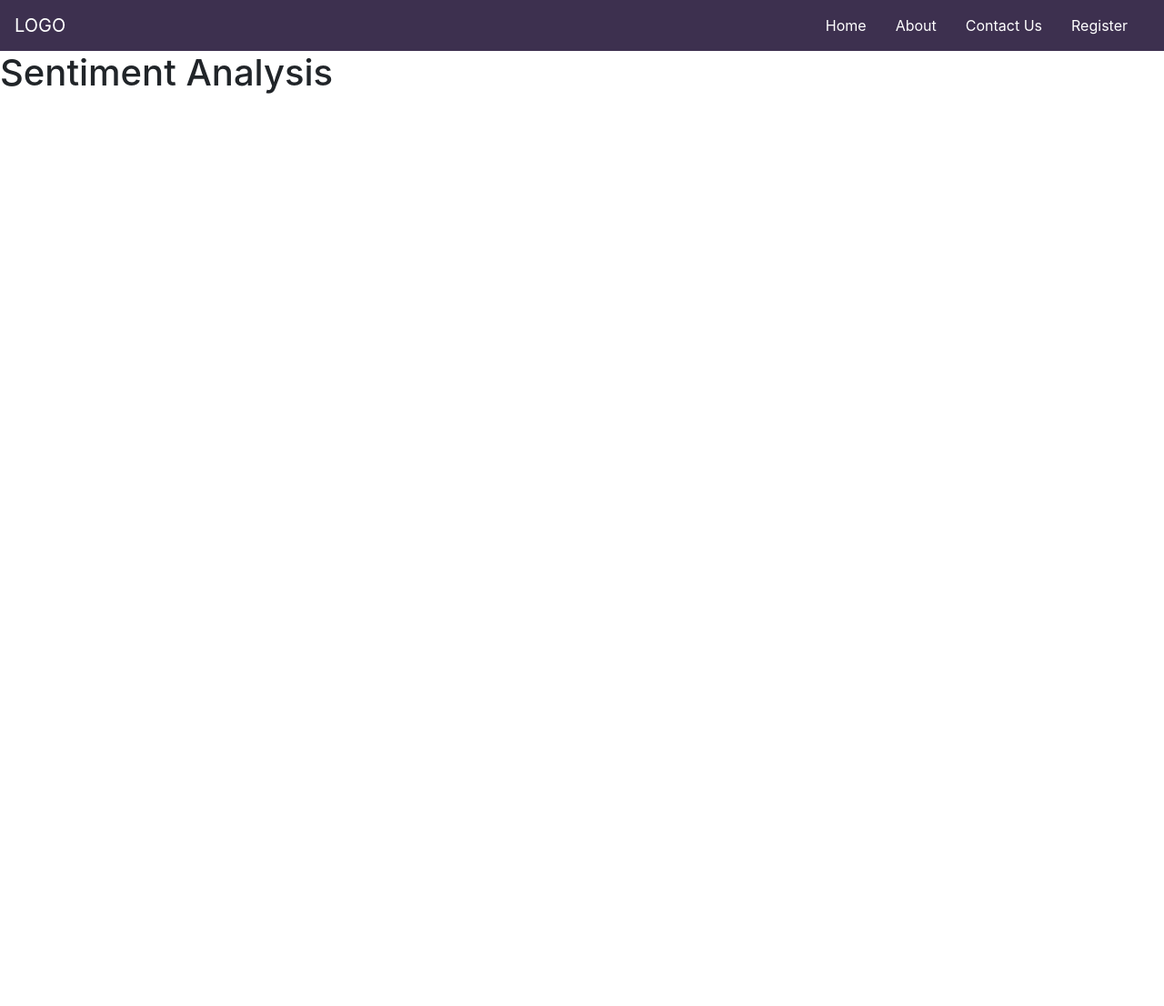
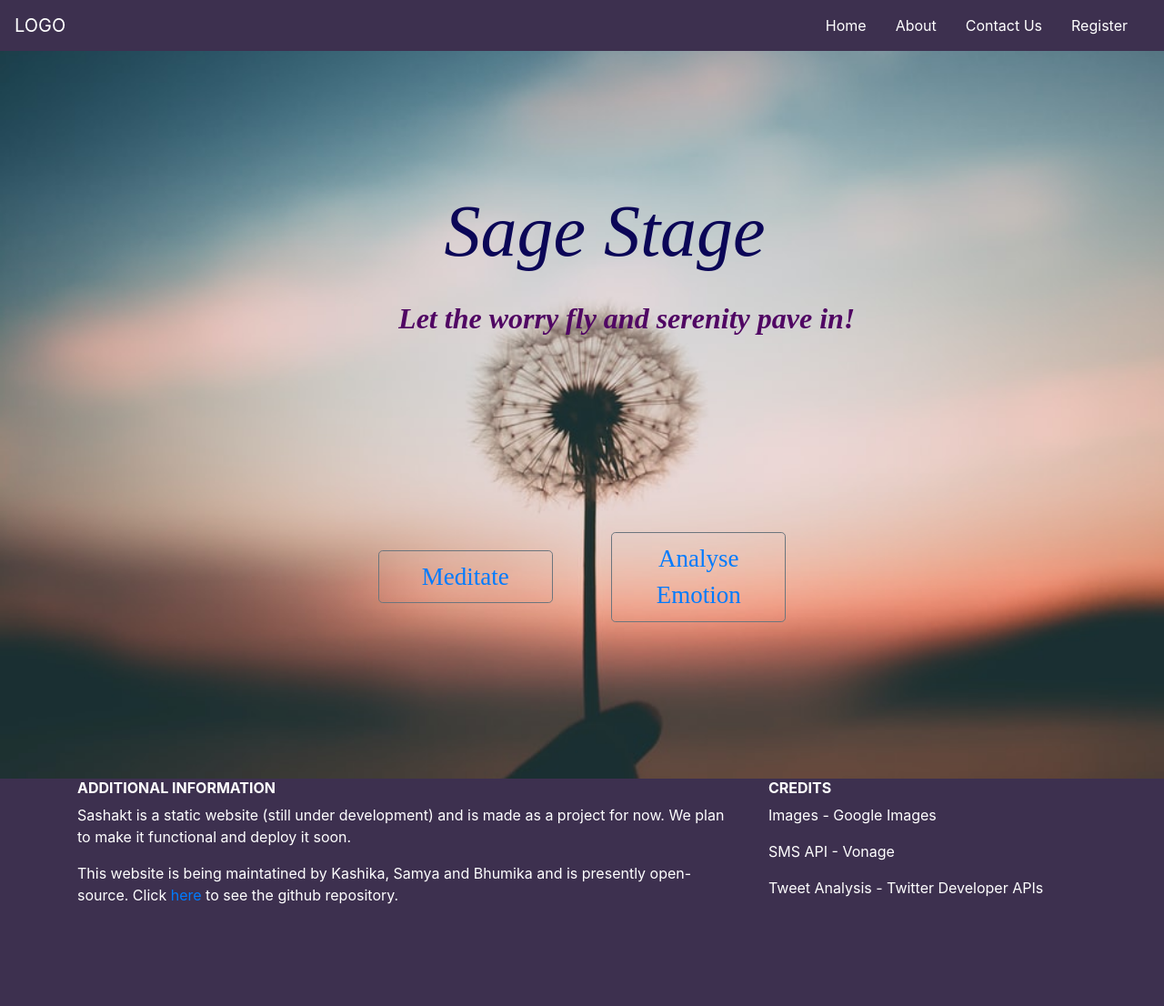
Before and after one commit to samya02/Sentiment-Analysis, a Flask app: page / in a window 1280 px wide. Shown: the whole page at 91% size. Before the commit the page ends 103 px from the top, so only its background shows below. Run offline with Flask 2, Linux system fonts and the light colour scheme; some libraries are stand-ins or nearby versions.

Commit message:
Home Page Header added

```diff
--- a/flaskblog/static/css/main.css
+++ b/flaskblog/static/css/main.css
@@ -22,6 +22,72 @@
     justify-content: flex-end;
 }
 
+.header {
+  background-image: url("../images/header1.jpg");
+  background-size: cover;
+  background-position: center;
+  padding-right: 0%;
+  padding-left: 0%;
+  height: 100vh;
+  width: 100;
+}
+.description h1 {
+  font-size: 5rem;
+  color: #0b0657;
+  padding-top: 150px;
+  padding-left: 50px;
+  padding-bottom: 10px;
+  font-family: 'Times New Roman', serif;
+  position: center;
+}
+
+.description p {
+  color: rgb(80, 6, 99);
+  font-size: 2rem;
+  text-align: center;
+  padding-left: 50px;
+  padding-bottom: 10px;
+  padding-left: 100px;
+  font-family: 'Times New Roman', serif;
+}
+
+.ml6 {
+  position: relative;
+  font-weight: 900;
+  font-size: 3.3em;
+  font-style: italic;
+}
+
+.ml6 .text-wrapper {
+  position: relative;
+  display: inline-block;
+  padding-top: 0.2em;
+  padding-right: 0.05em;
+  padding-bottom: 0.1em;
+  overflow: hidden;
+}
+
+.ml6 .letter {
+  display: inline-block;
+  line-height: 1em;
+}
+
+.btn-outline-secondary{
+  width: 15%;
+  cursor:pointer;
+
+  text-decoration: none;
+  margin: 0px 30px;
+  font-family: 'Times New Roman', serif;
+  outline: none;
+  position:relative;
+  font-size: 27px;
+}
+.btn:hover {
+  background-color: rgb(3, 0, 3);
+  color: white;
+  box-shadow: 0 12px 16px 0 rgba(0,0,0,0.24), 0 17px 50px 0 rgba(0,0,0,0.19);
+}
 .content-section, .content-sms {
     background-image: url('../images/background2.jpg');
     background-size: cover;
@@ -146,11 +212,10 @@
   .dropdown:hover .dropbtn {background-color:#3D304F}
 
   .page-footer{
-    padding: 1px 0px 1px 0px;
-    margin:0 auto;
-
-      height:350px;
-      overflow:hidden;
-      bottom: 0px;
+    padding: 1px 10px 10px 10px;
+    margin: 0px;
+    height:250px;
+    overflow:hidden;
+    bottom: 0px;
     background: #3D304F;
   }
--- a/flaskblog/static/javascript/main.js
+++ b/flaskblog/static/javascript/main.js
@@ -0,0 +1,18 @@
+// Wrap every letter in a span
+var textWrapper = document.querySelector('.ml6 .letters');
+textWrapper.innerHTML = textWrapper.textContent.replace(/\S/g, "<span class='letter'>$&</span>");
+
+anime.timeline({loop: true})
+  .add({
+    targets: '.ml6 .letter',
+    translateY: ["1.1em", 0],
+    translateZ: 0,
+    duration: 750,
+    delay: (el, i) => 50 * i
+  }).add({
+    targets: '.ml6',
+    opacity: 0,
+    duration: 1000,
+    easing: "easeOutExpo",
+    delay: 1000
+  });
--- a/flaskblog/templates/home.html
+++ b/flaskblog/templates/home.html
@@ -1,6 +1,49 @@
 {%extends "layout.html"%}
 {%block content%}
 
-<h1>Sentiment Analysis</h1>
+<div class="homebg">
+    <div class="home">
+        <header class="page-header header container-fluid">
+            <div class="overlay"></div>
+            <div class="description">
+                <h1><i><center>Sage Stage</center></i></h1>
+                <p class="ml6">
+                    <span class="text-wrapper">
+                      <span class="letters"><i>Let the worry fly and serenity pave in!</i></span>
+                    </span>
+                </p>
+                <br/><br/><br/><br/><br/><br/><br/>
+                <center>
+                    <button class="btn btn-outline-secondary btn-lg"><a href="">Meditate</button></a>
+                    <button class="btn btn-outline-secondary btn-lg"><a href="">Analyse Emotion</button></a>
+                </center>
+                <a href="#mt" class="scroll"><span class="da-img"> </span> </a>
+            </div>
+        </header>
+    </div>
+</div>
+<footer class="page-footer">
+    <div class="container">
+        <div class="row">
+            <div class="col-lg-8 col-md-8 col-sm-12" style="color: white;">
+                <h6 class="text-uppercase font-weight-bold">Additional Information</h6>
+                <p>Sashakt is a static website (still under development) and is made as a project for now. We plan
+                    to make it functional and deploy it soon.</p>
+                <p>This website is being maintatined by Kashika, Samya and Bhumika and is presently open-source.
+                    Click <a href="https://github.com/kashika0112/Sashakt-IT-Project">here</a> to see the github
+                    repository.</p>
+            </div>
+            <div class="col-lg-4 col-md-4 col-sm-12" style="color: white;">
+                <h6 class="text-uppercase font-weight-bold">Credits</h6>
+                <p>Images - Google Images<br></p>
+                <p>SMS API - Vonage<br>
+                </p>
+                <p>Tweet Analysis - Twitter Developer APIs<br>
+                </p>
+
+            </div>
+            <div>
+
+</footer>
 
 {%endblock%}
--- a/flaskblog/templates/layout.html
+++ b/flaskblog/templates/layout.html
@@ -63,4 +63,5 @@
    integrity="sha384-w1Q4orYjBQndcko6MimVbzY0tgp4pWB4lZ7lr30WKz0vr/aWKhXdBNmNb5D92v7s" crossorigin="anonymous"></script>
 
    <script src="{{url_for('static',filename='javascript/main.js')}}"></script>
+   <script src="https://cdnjs.cloudflare.com/ajax/libs/animejs/2.0.2/anime.min.js"></script>
 </html>
```
Also changed, not shown: flaskblog/static/images/header1.jpg (added), flaskblog/static/images/header2.jpg (added), flaskblog/static/images/header3.jpg (added).
